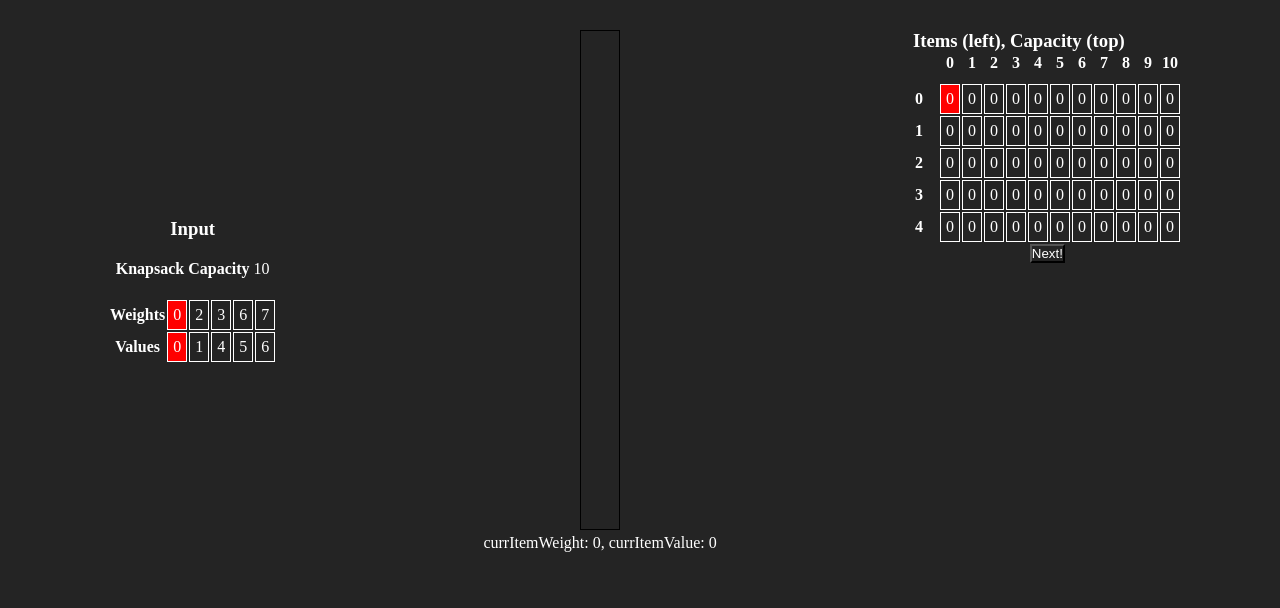
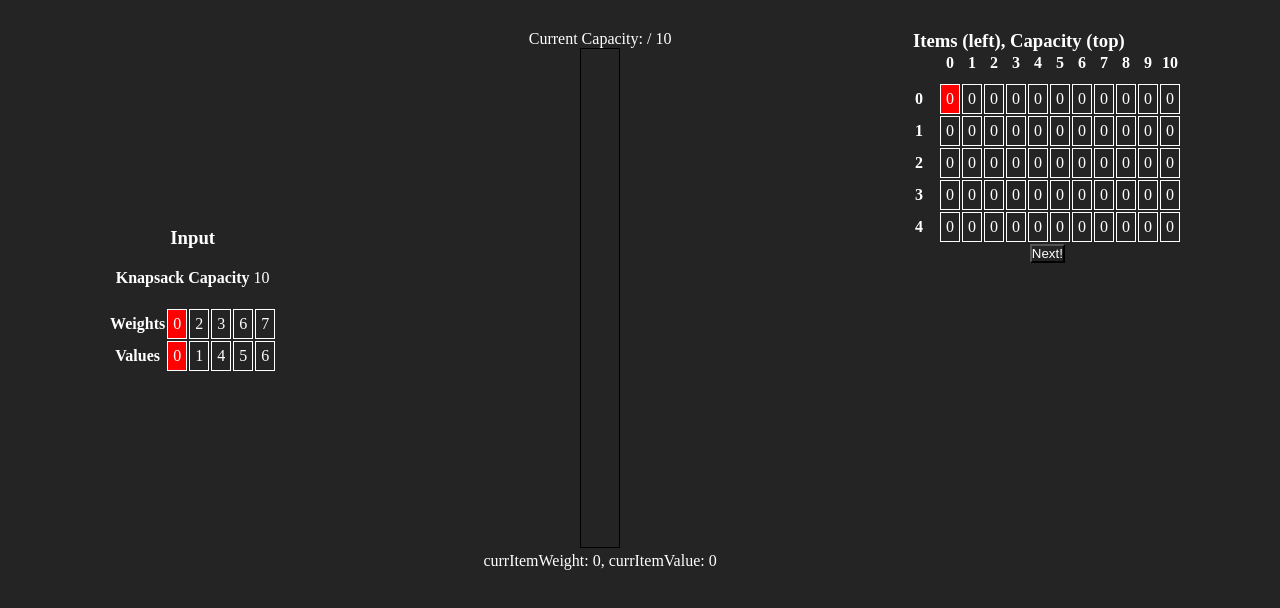
Before and after one commit to rose-paul/DP_vizualization, a React app: page / in a window 1280 px wide. Shown: the top 608 px of the page. Built offline with nearby package versions, Linux system fonts and the light colour scheme.

Commit message:
add bar logic for rendering total capacity taken up currently

```diff
--- a/src/knapsack.jsx
+++ b/src/knapsack.jsx
@@ -12,11 +12,13 @@ const Knapsack = ({stepFunc, problemInput}) => { // eventually, take props from
 
     const [currCoords, setCoords] = useState([0, 0]); // current spot on table to fill
     const [dpTable, setTable] = useState(); // table to render
+    const [capacityTable, setCTable] = useState(); // capacity at each step for display
 
     useEffect(() => {
         // mock table, calling stepFunc prop here will start at wrong coord
         let mockTable = createTable(problemInput.weights.length, problemInput.capacity+1)
         setTable(mockTable);
+        setCTable(mockTable);
         setCoords([0, 0])
     }, []);
 
@@ -28,8 +30,9 @@ const Knapsack = ({stepFunc, problemInput}) => { // eventually, take props from
 
     // click handler for 'next' button, updates table values/capacity
     const takeAlgoStep = () => {
-        const [i, j, table] = stepFunc();
+        const [i, j, table, cTable] = stepFunc();
         setTable(table);
+        setCTable(cTable)
         setCoords([i, j]);
         if (dpTable && currCoords[1] === table[0].length) {
             changeData();
@@ -43,20 +46,42 @@ const Knapsack = ({stepFunc, problemInput}) => { // eventually, take props from
         }
         setI(dataIndex + 1);
     }
-
-    return (
+    console.log(capacityTable)
+    console.log(currCoords)
+    return capacityTable ? (
       <div className="knapsack-outer">
-            <ProblemData weights={problemInput.weights} values={problemInput.values} maxCapacity={problemInput.capacity} dataIndex={dataIndex} />
+        <ProblemData
+          weights={problemInput.weights}
+          values={problemInput.values}
+          maxCapacity={problemInput.capacity}
+          dataIndex={dataIndex}
+        />
         <div className="knapsack-inner--capacity">
-                {/* add current bag capacity here */}
-                <CapacityChart width={40} height={500} data={[data[0]]} maxCapacity={problemInput.capacity} />
-                <span>currItemWeight: {data[0]}, currItemValue: {data[1]}</span>
+          <span>
+            Current Capacity: {capacityTable[currCoords[0]][currCoords[1] - 1]}{" "}
+            / {10}
+          </span>
+          <CapacityChart
+            width={40}
+            height={500}
+            data={[capacityTable[currCoords[0]][currCoords[1] - 1]]}
+            maxCapacity={problemInput.capacity}
+          />
+          <span>
+            currItemWeight: {data[0]}, currItemValue: {data[1]}
+          </span>
         </div>
         <div className="knapsack-inner--steps">
-                <DynamicProgrammingTable dpTable={dpTable} currCoords={currCoords} currWeight={data[0]} />
+          <DynamicProgrammingTable
+            dpTable={dpTable}
+            currCoords={currCoords}
+            currWeight={data[0]}
+          />
           <button onClick={takeAlgoStep}>Next!</button>
         </div>
       </div>
+    ) : (
+      ""
     );
 }
 
--- a/src/knapsackProblem.js
+++ b/src/knapsackProblem.js
@@ -3,7 +3,7 @@ import createTable from "./createTable";
 function knapsackProblem(items, capacity) {
 
   let table = createTable(items.length+1, capacity+1);
-
+  let capacities = createTable(items.length+1, capacity+1);
   let item = 0;
   let currCapacity = 0;
 
@@ -15,31 +15,40 @@ function knapsackProblem(items, capacity) {
       // first row is 0 items, first col is 0 capacity => all 0
       if (item === 0 || currCapacity === 0) {
         currCapacity++;
-        return [item, currCapacity, table];
+        return [item, currCapacity, table, capacities];
       }
 
       // grab the value/weight of current item (-1 because zero-based)
       const [currValue, currWeight] = items[item - 1];
       // grab the prevMax that we could have, which is the same capacity but one fewer item
       const prevMaxValue = table[item - 1][currCapacity];
+      const prevCapacity = capacities[item - 1][currCapacity];
 
       if (currWeight <= currCapacity) { // if we can fit this item
         // can take the item. Potential new value is the current value (take item) + the value from previous item
         // after subtracting weight of current item from knapsack
         const potentialValue =
           currValue + table[item - 1][currCapacity - currWeight];
-
+        const potentialCapacity =
+          currWeight + capacities[item - 1][currCapacity - currWeight];
           // max value is what is higher
-        table[item][currCapacity] = Math.max(potentialValue, prevMaxValue);
+          if (potentialValue > prevMaxValue) {;
+            table[item][currCapacity] = potentialValue
+            capacities[item][currCapacity] = potentialCapacity;
+          } else {
+            table[item][currCapacity] = prevMaxValue;
+            capacities[item][currCapacity] = prevCapacity;
+          }
       } else { // can't fit item, just take prev max
         table[item][currCapacity] = prevMaxValue;
+        capacities[item][currCapacity] = prevCapacity;
       }
       currCapacity++;
     } else if (currCapacity >= table[0].length && item < table.length) { // at the end of a row, go to next item and start at capacity 1
       item++;
       currCapacity = 1;
     }
-    return [item, currCapacity, table];
+    return [item, currCapacity, table, capacities];
   }
 
   return delayedLoop;
```
Also changed, not shown: 1 other file (tests, documents, lock files or other folders). Lines whose indentation alone changed are shown as unchanged.
